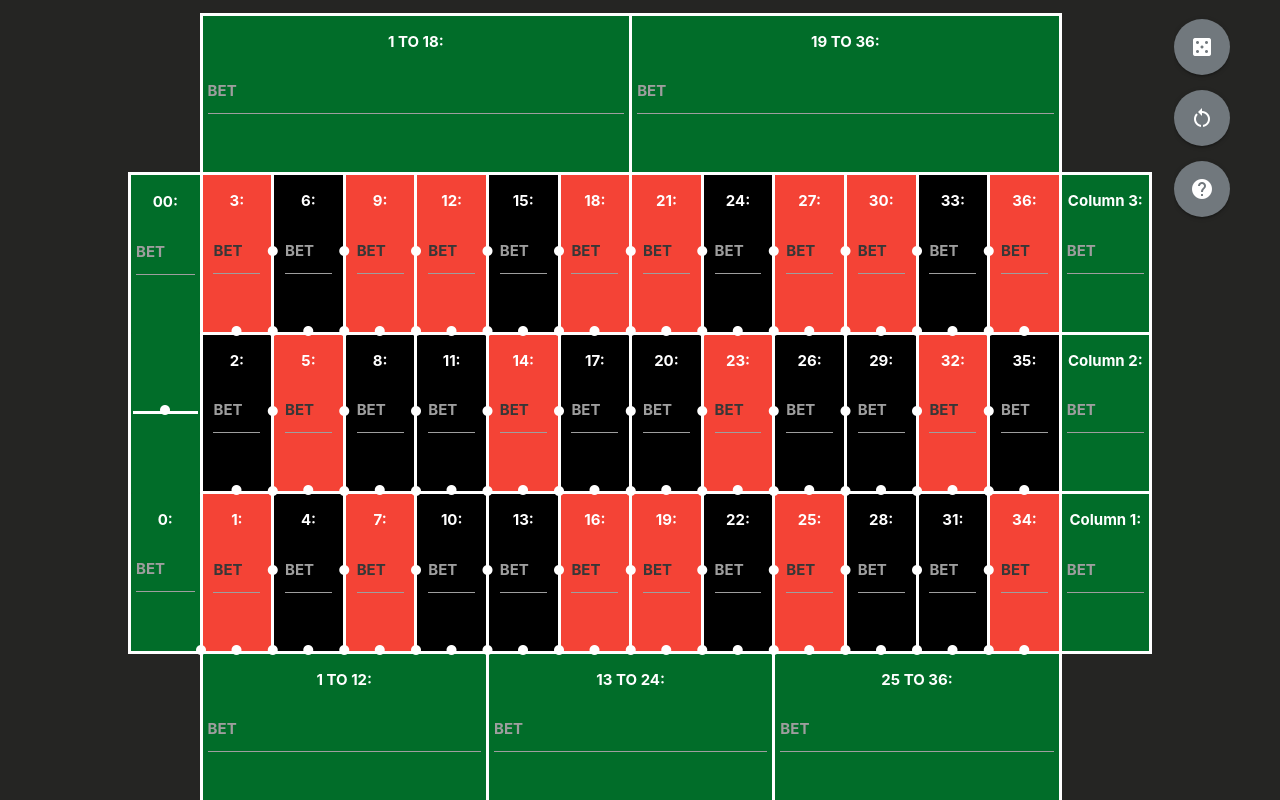
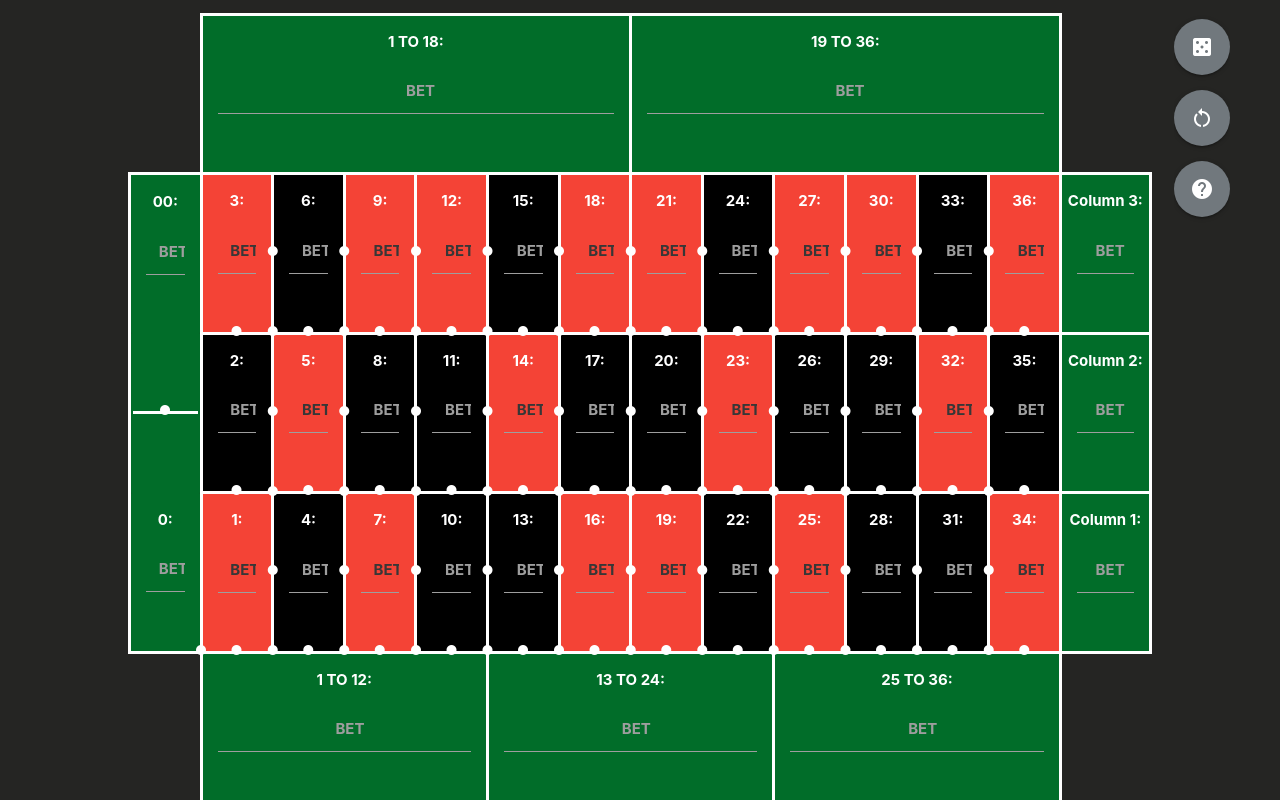
Before and after one commit to nathanmarianovsky/Roulette-Simulation, an Electron app: page pages/primary.html in a window 1280 px wide. Drawn offline with nearby package versions, Linux system fonts and the light colour scheme; no server answers.

Commit message:
Label Centering Fix

```diff
--- a/pages/primary.html
+++ b/pages/primary.html
@@ -20,19 +20,19 @@
 						<td></td>
 						<td class="cell center" colspan="6">
 							1 TO 18:
-							<div class="row">
+							<div class="row numberedCell">
 						        <div class="input-field">
 						          	<input id="posA" type="number" class="center">
-						          	<label for="posA" class="labelBackground">BET</label>
+						          	<label for="posA" class="labelBackground labelType1">BET</label>
 						        </div>
 					      	</div>
 						</td>
 						<td class="cell center" colspan="6">
 							19 TO 36:
-							<div class="row">
+							<div class="row numberedCell">
 						        <div class="input-field">
 						          	<input id="posB" type="number" class="center">
-						          	<label for="posB" class="labelBackground">BET</label>
+						          	<label for="posB" class="labelBackground labelType1">BET</label>
 						        </div>
 					      	</div>
 						</td>
@@ -40,10 +40,10 @@
 					<tr class="bottomBorder">
 						<td id="td00" class="cell center reducedWidth">
 							00:
-							<div class="row">
+							<div class="row numberedCell">
 						        <div class="input-field">
 						          	<input id="pos00" type="number" class="center">
-						          	<label for="pos00" class="labelBackground">BET</label>
+						          	<label for="pos00" class="labelBackground labelType2">BET</label>
 						        </div>
 					      	</div>
 						</td>
@@ -52,7 +52,7 @@
 							<div class="row red numberedCell">
 						        <div class="input-field red">
 						          	<input id="pos3" type="number" class="center">
-						          	<label for="pos3" class="red">BET</label>
+						          	<label for="pos3" class="red labelType2">BET</label>
 						        </div>
 					      	</div>
 						</td>
@@ -61,7 +61,7 @@
 							<div class="row black numberedCell">
 						        <div class="input-field black">
 						          	<input id="pos6" type="number" class="center">
-						          	<label for="pos6" class="black">BET</label>
+						          	<label for="pos6" class="black labelType2">BET</label>
 						        </div>
 					      	</div>
 						</td>
@@ -71,7 +71,7 @@
 							<div class="row red numberedCell">
 						        <div class="input-field red">
 						          	<input id="pos9" type="number" class="center">
-						          	<label for="pos9" class="red">BET</label>
+						          	<label for="pos9" class="red labelType2">BET</label>
 						        </div>
 					      	</div>
 						</td>
@@ -81,7 +81,7 @@
 							<div class="row red numberedCell">
 						        <div class="input-field red">
 						          	<input id="pos12" type="number" class="center">
-						          	<label for="pos12" class="red">BET</label>
+						          	<label for="pos12" class="red labelType2">BET</label>
 						        </div>
 					      	</div>
 						</td>
@@ -91,7 +91,7 @@
 							<div class="row black numberedCell">
 						        <div class="input-field black">
 						          	<input id="pos15" type="number" class="center">
-						          	<label for="pos15" class="black">BET</label>
+						          	<label for="pos15" class="black labelType2">BET</label>
 						        </div>
 					      	</div>
 						</td>
@@ -101,7 +101,7 @@
 							<div class="row red numberedCell">
 						        <div class="input-field red">
 						          	<input id="pos18" type="number" class="center">
-						          	<label for="pos18" class="red">BET</label>
+						          	<label for="pos18" class="red labelType2">BET</label>
 						        </div>
 					      	</div>
 						</td>
@@ -111,7 +111,7 @@
 							<div class="row red numberedCell">
 						        <div class="input-field red">
 						          	<input id="pos21" type="number" class="center">
-						          	<label for="pos21" class="red">BET</label>
+						          	<label for="pos21" class="red labelType2">BET</label>
 						        </div>
 					      	</div>
 						</td>
@@ -121,7 +121,7 @@
 							<div class="row black numberedCell">
 						        <div class="input-field black">
 						          	<input id="pos24" type="number" class="center">
-						          	<label for="pos24" class="black">BET</label>
+						          	<label for="pos24" class="black labelType2">BET</label>
 						        </div>
 					      	</div>
 						</td>
@@ -131,7 +131,7 @@
 							<div class="row red numberedCell">
 						        <div class="input-field red">
 						          	<input id="pos27" type="number" class="center">
-						          	<label for="pos27" class="red">BET</label>
+						          	<label for="pos27" class="red labelType2">BET</label>
 						        </div>
 					      	</div>
 						</td>
@@ -141,7 +141,7 @@
 							<div class="row red numberedCell">
 						        <div class="input-field red">
 						          	<input id="pos30" type="number" class="center">
-						          	<label for="pos30" class="red">BET</label>
+						          	<label for="pos30" class="red labelType2">BET</label>
 						        </div>
 					      	</div>
 						</td>
@@ -151,7 +151,7 @@
 							<div class="row black numberedCell">
 						        <div class="input-field black">
 						          	<input id="pos33" type="number" class="center">
-						          	<label for="pos33" class="black">BET</label>
+						          	<label for="pos33" class="black labelType2">BET</label>
 						        </div>
 					      	</div>
 						</td>
@@ -161,17 +161,17 @@
 							<div class="row red numberedCell">
 						        <div class="input-field red">
 						          	<input id="pos36" type="number" class="center">
-						          	<label for="pos36" class="red">BET</label>
+						          	<label for="pos36" class="red labelType2">BET</label>
 						        </div>
 					      	</div>
 						</td>
 						<a href="#" id="splitLink11" class="popBet"><span id="split11" class="material-icons circleBet">circle</span></a>
 						<td class="cell center reducedWidth">
 							Column 3:
-							<div class="row">
+							<div class="row numberedCell">
 						        <div class="input-field">
 						          	<input id="posC" type="number" class="center">
-						          	<label for="posC" class="labelBackground">BET</label>
+						          	<label for="posC" class="labelBackground labelType2">BET</label>
 						        </div>
 					      	</div>
 						</td>
@@ -186,7 +186,7 @@
 							<div class="row black numberedCell">
 						        <div class="input-field black">
 						          	<input id="pos2" type="number" class="center">
-						          	<label for="pos2" class="black">BET</label>
+						          	<label for="pos2" class="black labelType2">BET</label>
 						        </div>
 					      	</div>
 						</td>
@@ -197,7 +197,7 @@
 							<div class="row red numberedCell">
 						        <div class="input-field red">
 						          	<input id="pos5" type="number" class="center">
-						          	<label for="pos5" class="red">BET</label>
+						          	<label for="pos5" class="red labelType2">BET</label>
 						        </div>
 					      	</div>
 						</td>
@@ -210,7 +210,7 @@
 							<div class="row black numberedCell">
 						        <div class="input-field black">
 						          	<input id="pos8" type="number" class="center">
-						          	<label for="pos8" class="black">BET</label>
+						          	<label for="pos8" class="black labelType2">BET</label>
 						        </div>
 					      	</div>
 						</td>
@@ -223,7 +223,7 @@
 							<div class="row black numberedCell">
 						        <div class="input-field black">
 						          	<input id="pos11" type="number" class="center">
-						          	<label for="pos11" class="black">BET</label>
+						          	<label for="pos11" class="black labelType2">BET</label>
 						        </div>
 					      	</div>
 						</td>
@@ -236,7 +236,7 @@
 							<div class="row red numberedCell">
 						        <div class="input-field red">
 						          	<input id="pos14" type="number" class="center">
-						          	<label for="pos14" class="red">BET</label>
+						          	<label for="pos14" class="red labelType2">BET</label>
 						        </div>
 					      	</div>
 						</td>
@@ -249,7 +249,7 @@
 							<div class="row black numberedCell">
 						        <div class="input-field black">
 						          	<input id="pos17" type="number" class="center">
-						          	<label for="pos17" class="black">BET</label>
+						          	<label for="pos17" class="black labelType2">BET</label>
 						        </div>
 					      	</div>
 						</td>
@@ -262,7 +262,7 @@
 							<div class="row black numberedCell">
 						        <div class="input-field black">
 						          	<input id="pos20" type="number" class="center">
-						          	<label for="pos20" class="black">BET</label>
+						          	<label for="pos20" class="black labelType2">BET</label>
 						        </div>
 					      	</div>
 						</td>
@@ -275,7 +275,7 @@
 							<div class="row red numberedCell">
 						        <div class="input-field red">
 						          	<input id="pos23" type="number" class="center">
-						          	<label for="pos23" class="red">BET</label>
+						          	<label for="pos23" class="red labelType2">BET</label>
 						        </div>
 					      	</div>
 						</td>
@@ -288,7 +288,7 @@
 							<div class="row black numberedCell">
 						        <div class="input-field black">
 						          	<input id="pos26" type="number" class="center">
-						          	<label for="pos26" class="black">BET</label>
+						          	<label for="pos26" class="black labelType2">BET</label>
 						        </div>
 					      	</div>
 						</td>
@@ -301,7 +301,7 @@
 							<div class="row black numberedCell">
 						        <div class="input-field black">
 						          	<input id="pos29" type="number" class="center">
-						          	<label for="pos29" class="black">BET</label>
+						          	<label for="pos29" class="black labelType2">BET</label>
 						        </div>
 					      	</div>
 						</td>
@@ -314,7 +314,7 @@
 							<div class="row red numberedCell">
 						        <div class="input-field red">
 						          	<input id="pos32" type="number" class="center">
-						          	<label for="pos32" class="red">BET</label>
+						          	<label for="pos32" class="red labelType2">BET</label>
 						        </div>
 					      	</div>
 						</td>
@@ -327,7 +327,7 @@
 							<div class="row black numberedCell">
 						        <div class="input-field black">
 						          	<input id="pos35" type="number" class="center">
-						          	<label for="pos35" class="black">BET</label>
+						          	<label for="pos35" class="black labelType2">BET</label>
 						        </div>
 					      	</div>
 						</td>
@@ -337,10 +337,10 @@
 						<a href="#" id="splitLink57" class="popBet"><span id="split57" class="material-icons circleBet">circle</span></a>
 						<td class="cell center reducedWidth">
 							Column 2:
-							<div class="row">
+							<div class="row numberedCell">
 						        <div class="input-field">
 						          	<input id="posD" type="number" class="center">
-						          	<label for="posD" class="labelBackground">BET</label>
+						          	<label for="posD" class="labelBackground labelType2">BET</label>
 						        </div>
 					      	</div>
 						</td>
@@ -348,10 +348,10 @@
 					<tr class="bottomBorder">
 						<td id="td0" class="cell center reducedWidth">
 							0:
-							<div class="row">
+							<div class="row numberedCell">
 						        <div class="input-field">
 						          	<input id="pos0" type="number" class="center">
-						          	<label for="pos0" class="labelBackground">BET</label>
+						          	<label for="pos0" class="labelBackground labelType2">BET</label>
 						        </div>
 					      	</div>
 						</td>
@@ -360,7 +360,7 @@
 							<div class="row red numberedCell">
 						        <div class="input-field red">
 						          	<input id="pos1" type="number" class="center">
-						          	<label for="pos1" class="red">BET</label>
+						          	<label for="pos1" class="red labelType2">BET</label>
 						        </div>
 					      	</div>
 						</td>
@@ -371,7 +371,7 @@
 							<div class="row black numberedCell">
 						        <div class="input-field black">
 						          	<input id="pos4" type="number" class="center">
-						          	<label for="pos4" class="black">BET</label>
+						          	<label for="pos4" class="black labelType2">BET</label>
 						        </div>
 					      	</div>
 						</td>
@@ -384,7 +384,7 @@
 							<div class="row red numberedCell">
 						        <div class="input-field red">
 						          	<input id="pos7" type="number" class="center">
-						          	<label for="pos7" class="red">BET</label>
+						          	<label for="pos7" class="red labelType2">BET</label>
 						        </div>
 					      	</div>
 						</td>
@@ -397,7 +397,7 @@
 							<div class="row black numberedCell">
 						        <div class="input-field black">
 						          	<input id="pos10" type="number" class="center">
-						          	<label for="pos10" class="black">BET</label>
+						          	<label for="pos10" class="black labelType2">BET</label>
 						        </div>
 					      	</div>
 						</td>
@@ -410,7 +410,7 @@
 							<div class="row black numberedCell">
 						        <div class="input-field black">
 						          	<input id="pos13" type="number" class="center">
-						          	<label for="pos13" class="black">BET</label>
+						          	<label for="pos13" class="black labelType2">BET</label>
 						        </div>
 					      	</div>
 						</td>
@@ -423,7 +423,7 @@
 							<div class="row red numberedCell">
 						        <div class="input-field red">
 						          	<input id="pos16" type="number" class="center">
-						          	<label for="pos16" class="red">BET</label>
+						          	<label for="pos16" class="red labelType2">BET</label>
 						        </div>
 					      	</div>
 						</td>
@@ -436,7 +436,7 @@
 							<div class="row red numberedCell">
 						        <div class="input-field red">
 						          	<input id="pos19" type="number" class="center">
-						          	<label for="pos19" class="red">BET</label>
+						          	<label for="pos19" class="red labelType2">BET</label>
 						        </div>
 					      	</div>
 						</td>
@@ -449,7 +449,7 @@
 							<div class="row black numberedCell">
 						        <div class="input-field black">
 						          	<input id="pos22" type="number" class="center">
-						          	<label for="pos22" class="black">BET</label>
+						          	<label for="pos22" class="black labelType2">BET</label>
 						        </div>
 					      	</div>
 						</td>
@@ -462,7 +462,7 @@
 							<div class="row red numberedCell">
 						        <div class="input-field red">
 						          	<input id="pos25" type="number" class="center">
-						          	<label for="pos25" class="red">BET</label>
+						          	<label for="pos25" class="red labelType2">BET</label>
 						        </div>
 					      	</div>
 						</td>
@@ -475,7 +475,7 @@
 							<div class="row black numberedCell">
 						        <div class="input-field black">
 						          	<input id="pos28" type="number" class="center">
-						          	<label for="pos28" class="black">BET</label>
+						          	<label for="pos28" class="black labelType2">BET</label>
 						        </div>
 					      	</div>
 						</td>
@@ -488,7 +488,7 @@
 							<div class="row black numberedCell">
 						        <div class="input-field black">
 						          	<input id="pos31" type="number" class="center">
-						          	<label for="pos31" class="black">BET</label>
+						          	<label for="pos31" class="black labelType2">BET</label>
 						        </div>
 					      	</div>
 						</td>
@@ -501,7 +501,7 @@
 							<div class="row red numberedCell">
 						        <div class="input-field red">
 						          	<input id="pos34" type="number" class="center">
-						          	<label for="pos34" class="red">BET</label>
+						          	<label for="pos34" class="red labelType2">BET</label>
 						        </div>
 					      	</div>
 						</td>
@@ -511,10 +511,10 @@
 						<a href="#" id="lineLink12" class="popBet"><span id="line12" class="material-icons circleBet">circle</span></a>
 						<td class="cell center reducedWidth">
 							Column 1:
-							<div class="row">
+							<div class="row numberedCell">
 						        <div class="input-field">
 						          	<input id="posE" type="number" class="center">
-						          	<label for="posE" class="labelBackground">BET</label>
+						          	<label for="posE" class="labelBackground labelType2">BET</label>
 						        </div>
 					      	</div>
 						</td>
@@ -523,28 +523,28 @@
 						<td></td>
 						<td class="cell center" colspan="4">
 							1 TO 12:
-							<div class="row">
+							<div class="row numberedCell">
 						        <div class="input-field">
 						          	<input id="posF" type="number" class="center">
-						          	<label for="posF" class="labelBackground">BET</label>
+						          	<label for="posF" class="labelBackground labelType3">BET</label>
 						        </div>
 					      	</div>
 						</td>
 						<td class="cell center" colspan="4">
 							13 TO 24:
-							<div class="row">
+							<div class="row numberedCell">
 						        <div class="input-field">
 						          	<input id="posG" type="number" class="center">
-						          	<label for="posG" class="labelBackground">BET</label>
+						          	<label for="posG" class="labelBackground labelType3">BET</label>
 						        </div>
 					      	</div>
 						</td>
 						<td class="cell center" colspan="4">
 							25 TO 36:
-							<div class="row">
+							<div class="row numberedCell">
 						        <div class="input-field">
 						          	<input id="posH" type="number" class="center">
-						          	<label for="posH" class="labelBackground">BET</label>
+						          	<label for="posH" class="labelBackground labelType3">BET</label>
 						        </div>
 					      	</div>
 						</td>
@@ -553,37 +553,37 @@
 						<td></td>
 						<td class="cell center" colspan="3">
 							EVEN:
-							<div class="row">
+							<div class="row numberedCell">
 						        <div class="input-field">
 						          	<input id="posI" type="number" class="center">
-						          	<label for="posI" class="labelBackground">BET</label>
+						          	<label for="posI" class="labelBackground labelType4">BET</label>
 						        </div>
 					      	</div>
 						</td>
 						<td class="cell center red" colspan="3">
 							RED:
-							<div class="row red">
+							<div class="row red numberedCell">
 						        <div class="input-field red">
 						          	<input id="posJ" type="number" class="center">
-						          	<label for="posJ" class="red">BET</label>
+						          	<label for="posJ" class="red labelType4">BET</label>
 						        </div>
 					      	</div>
 						</td>
 						<td class="cell center black" colspan="3">
 							BLACK:
-							<div class="row black">
+							<div class="row black numberedCell">
 						        <div class="input-field black">
 						          	<input id="posK" type="number" class="center">
-						          	<label for="posK" class="black">BET</label>
+						          	<label for="posK" class="black labelType4">BET</label>
 						        </div>
 					      	</div>
 						</td>
 						<td class="cell center" colspan="3">
 							ODD:
-							<div class="row">
+							<div class="row numberedCell">
 						        <div class="input-field">
 						          	<input id="posL" type="number" class="center">
-						          	<label for="posL" class="labelBackground">BET</label>
+						          	<label for="posL" class="labelBackground labelType4">BET</label>
 						        </div>
 					      	</div>
 						</td>
@@ -600,7 +600,7 @@
 		    <div class="modal-content">
 		      	<h4 class="center">Help</h4>
 		      	<p>This app is designed to simulate a single roll of an American roulette table by providing the profit (or loss) of each possible role. To attain the results of a single roll simply provide the desired bets on the table and click submit at the top right of the page. A reset button is also given in case all current bets need to be cleared off of the table.</p>
-		      	<p class="right">Last Modification Date: 12/15/22<br>Designed by Nathan Marianovsky</p>
+		      	<p class="right">Last Modification Date: 12/19/22<br>Designed by Nathan Marianovsky</p>
 	    	</div>
 		    <div class="modal-footer">
 		    	<label id="introductionCheckLabel" class="left">
--- a/styles/styles.css
+++ b/styles/styles.css
@@ -124,7 +124,23 @@ main, body {
 }
 
 .numberedCell {
-	width: 80%;
+	padding: 0 10px;
+}
+
+.labelType1 {
+	left: 47.5% !important;
+}
+
+.labelType2 {
+	left: 33% !important;
+}
+
+.labelType3 {
+	left: 46.5% !important;
+}
+
+.labelType4 {
+	left: 45% !important;
 }
 
 #bubble {
```
